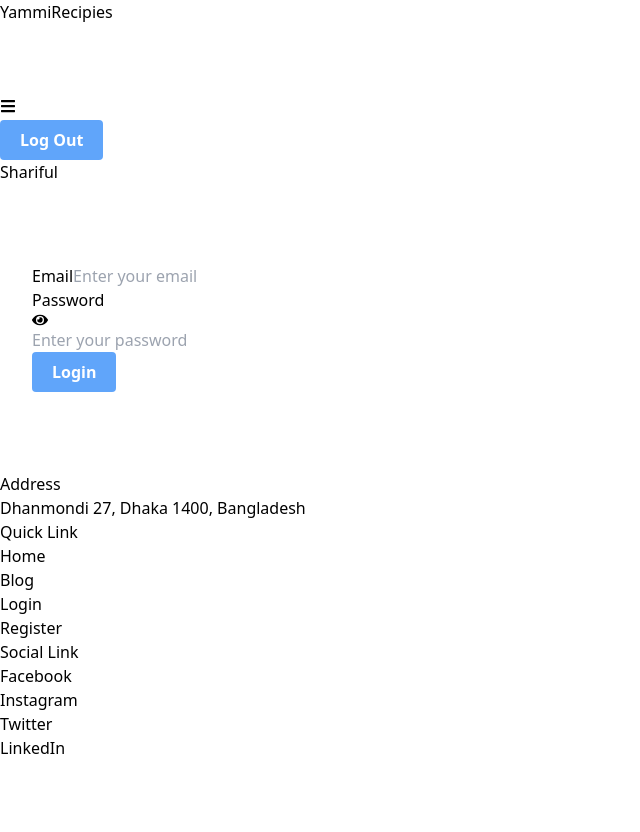
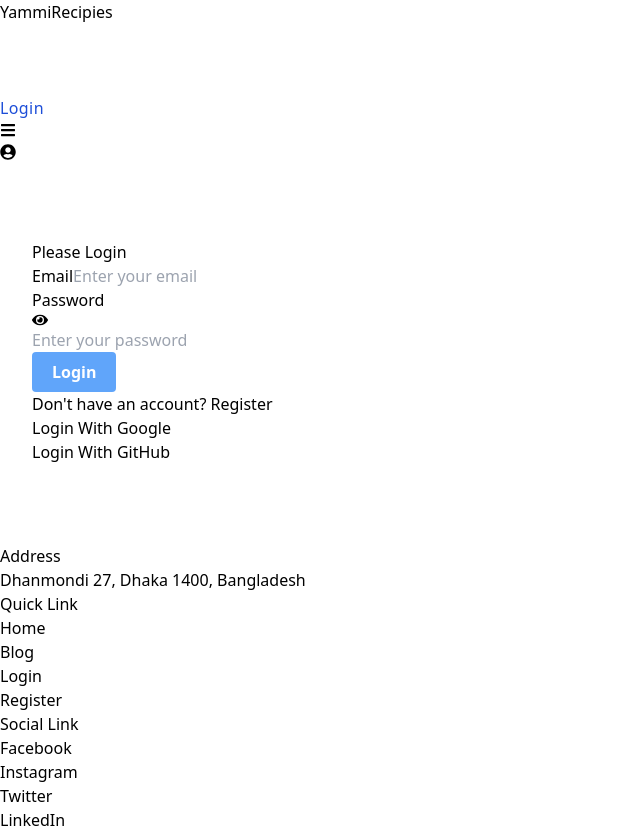
Before and after one commit to shariful10/yammi-recipe-client, a React (Vite) app: page /login in a window 1280 px wide. Shown: the whole page, without its empty margins (0-640 px from the left). Before the commit the page ends 800 px from the top, so only its background shows below. Built offline with nearby package versions, Linux system fonts and the light colour scheme.

Commit message:
Google & GitHub Button Added On Login Page

```diff
--- a/src/layout/Main.jsx
+++ b/src/layout/Main.jsx
@@ -7,7 +7,7 @@ const Main = () => {
 	return (
 		<div>
 			<Header />
-			<div className="min-h-[calc(100vh-256px)]">
+			<div className="min-h-[calc(100vh-248px)]">
 				<Outlet />
 			</div>
 			<Footer />
--- a/src/pages/Login.jsx
+++ b/src/pages/Login.jsx
@@ -1,18 +1,20 @@
 import React, { useState } from "react";
 import { FaEye, FaEyeSlash } from "react-icons/fa";
+import { Link } from "react-router-dom";
 
 const Login = () => {
-    const [showPass, setShowPass] = useState(false);
+	const [showPass, setShowPass] = useState(false);
 
 	return (
 		<div className="my-container">
-			<form className="bg-white shadow-md rounded px-8 pt-6 pb-8 mb-4 md:w-3/5 mx-auto">
+			<h1 className="text-4xl font-semibold md:text-center mb-5">Please Login</h1>
+			<form className="bg-white shadow-xl rounded px-8 pt-6 pb-8 mb-4 md:w-3/5 mx-auto">
 				<div className="mb-4">
 					<label className="block text-gray-700 font-bold mb-2" htmlFor="email">
 						Email
 					</label>
 					<input
-						className="shadow appearance-none border rounded w-full py-4 px-3 text-gray-700 leading-tight focus:outline-none focus:shadow-outline"
+						className="shadow appearance-none border rounded w-full py-3 px-3 text-gray-700 leading-tight focus:outline-none focus:shadow-outline"
 						id="email"
 						type="email"
 						placeholder="Enter your email"
@@ -28,18 +30,34 @@ const Login = () => {
 						</div>
 					</label>
 					<input
-						className="shadow appearance-none border rounded w-full py-4 px-3 text-gray-700 leading-tight focus:outline-none focus:shadow-outline"
+						className="shadow appearance-none border rounded w-full py-3 px-3 text-gray-700 leading-tight focus:outline-none focus:shadow-outline"
 						id="password"
 						type={showPass ? "text" : "password"}
 						placeholder="Enter your password"
 					/>
 				</div>
-				<div className="flex items-center justify-between">
-					<button
-						className="btn-pr-2"
-						type="button">
+				<div className="md:flex items-center justify-between">
+					<button className="btn-pr-2" type="button">
 						Login
 					</button>
+					<p className="mt-2 md:mt-0">
+						Don't have an account?{" "}
+						<Link to="/register" className="text-blue-700 underline">
+							Register
+						</Link>
+					</p>
+				</div>
+				<div className="md:flex justify-between mt-4">
+					<div>
+						<button className="px-4 py-3 border-2 rounded border-blue-400 hover:bg-blue-400 text-blue-400 hover:text-white font-semibold">
+							Login With Google
+						</button>
+					</div>
+					<div>
+						<button className="px-4 py-3 border-2 rounded border-blue-400 hover:bg-blue-400 text-blue-400 hover:text-white font-semibold mt-2 md:mt-0">
+							Login With GitHub
+						</button>
+					</div>
 				</div>
 			</form>
 		</div>
--- a/src/pages/Register.jsx
+++ b/src/pages/Register.jsx
@@ -1,5 +1,6 @@
 import React, { useState } from "react";
 import { FaEye, FaEyeSlash } from "react-icons/fa";
+import { Link } from "react-router-dom";
 
 const Register = () => {
 	const [showPass, setShowPass] = useState(false);
@@ -7,7 +8,8 @@ const Register = () => {
 
 	return (
 		<div className="my-container">
-			<form className="bg-white shadow-md rounded px-8 pt-6 pb-8 mb-4 md:w-3/5 mx-auto">
+			<h1 className="text-4xl font-semibold md:text-center mb-5">Please Register</h1>
+			<form className="bg-white shadow-xl rounded px-8 pt-6 pb-8 mb-4 md:w-3/5 mx-auto">
 				<div className="mb-4">
 					<label className="block text-gray-700 font-bold mb-2" htmlFor="name">
 						Name
@@ -17,6 +19,7 @@ const Register = () => {
 						id="name"
 						type="text"
 						placeholder="Enter your name"
+						required
 					/>
 				</div>
 				<div className="mb-4">
@@ -28,6 +31,7 @@ const Register = () => {
 						id="email"
 						type="email"
 						placeholder="Enter your email"
+						required
 					/>
 				</div>
 				<div className="mb-4">
@@ -39,6 +43,7 @@ const Register = () => {
 						id="url"
 						type="url"
 						placeholder="Enter your photo URL"
+						required
 					/>
 				</div>
 				<div className="mb-4">
@@ -55,6 +60,7 @@ const Register = () => {
 						id="password"
 						type={showPass ? "text" : "password"}
 						placeholder="Enter your password"
+						required
 					/>
 				</div>
 				<div className="mb-4">
@@ -62,7 +68,7 @@ const Register = () => {
 						<div className="flex justify-between items-center">
 							Confirm Password
 							<span onClick={() => setShowComfirm(!showComfirm)} className="mr-2">
-								{showPass ? <FaEyeSlash /> : <FaEye />}
+								{showComfirm ? <FaEyeSlash /> : <FaEye />}
 							</span>
 						</div>
 					</label>
@@ -71,14 +77,19 @@ const Register = () => {
 						id="confirm-password"
 						type={showComfirm ? "text" : "password"}
 						placeholder="Confirm your password"
+						required
 					/>
 				</div>
-				<div className="flex items-center justify-between">
-					<button
-						className="btn-pr-2"
-						type="button">
+				<div className="md:flex items-center justify-between">
+					<button className="btn-pr-2" type="button">
 						Register
 					</button>
+					<p className="mt-2 md:mt-0">
+						Already have an account?{" "}
+						<Link to="/login" className="text-blue-700 underline">
+							Login
+						</Link>
+					</p>
 				</div>
 			</form>
 		</div>
--- a/src/provider/AuthProvider.jsx
+++ b/src/provider/AuthProvider.jsx
@@ -6,7 +6,7 @@ export const AuthContext = createContext(null);
 const auth = getAuth(app);
 
 const AuthProvider = ({ children }) => {
-	const user = { displayName: "Shariful" };
+	const user = null;
 
 	const authInfo = { user };
 
--- a/src/shared/Header.jsx
+++ b/src/shared/Header.jsx
@@ -14,7 +14,7 @@ const Header = () => {
 			<div className="relative flex items-center justify-between px-4 py-5 mx-auto sm:max-w-xl md:max-w-full lg:max-w-screen-xl md:px-24 lg:px-8">
 				{/* Logo Section */}
 				<Link to="/" className="inline-flex items-center">
-					<span className="ml-2 text-xl font-semibold tracking-wide text-blue-400">
+					<span className="text-xl font-semibold tracking-wide text-blue-400">
 						YammiRecipies
 					</span>
 				</Link>
```
